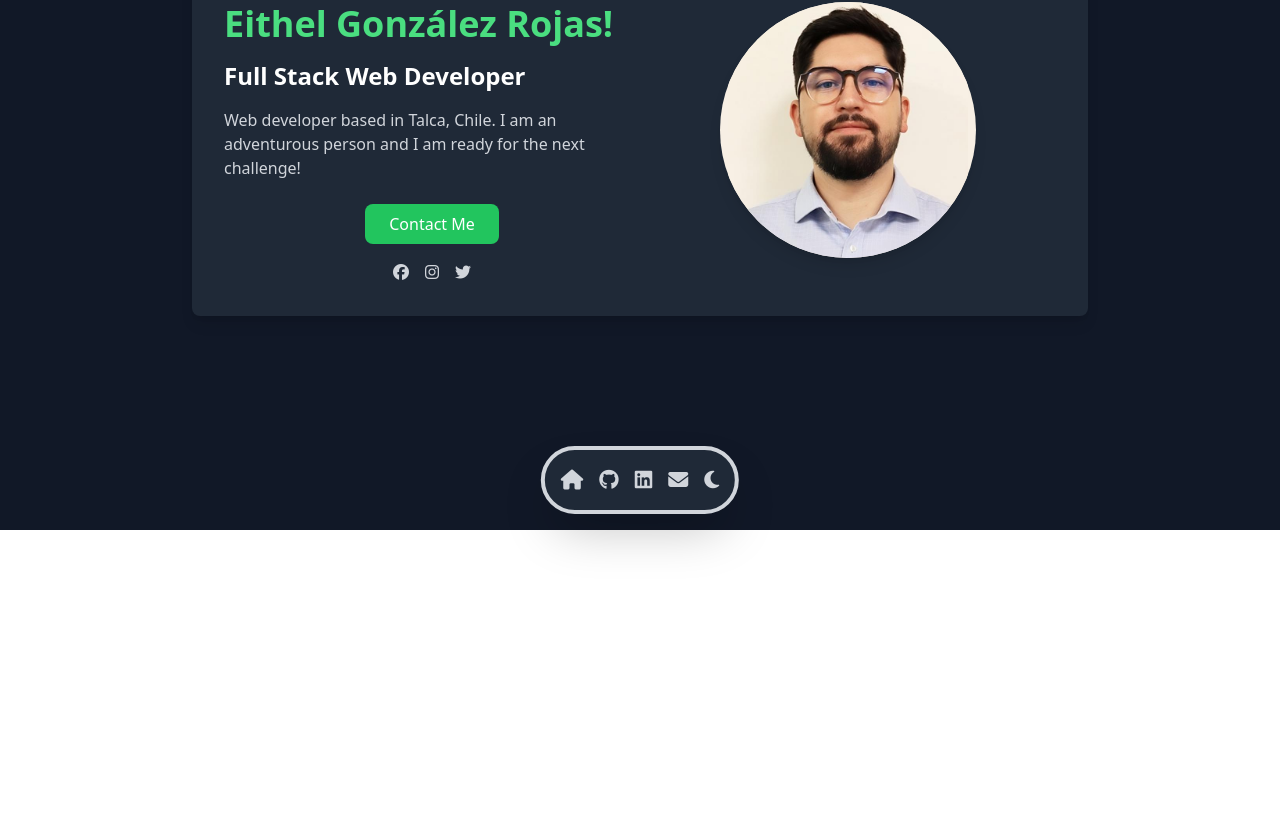
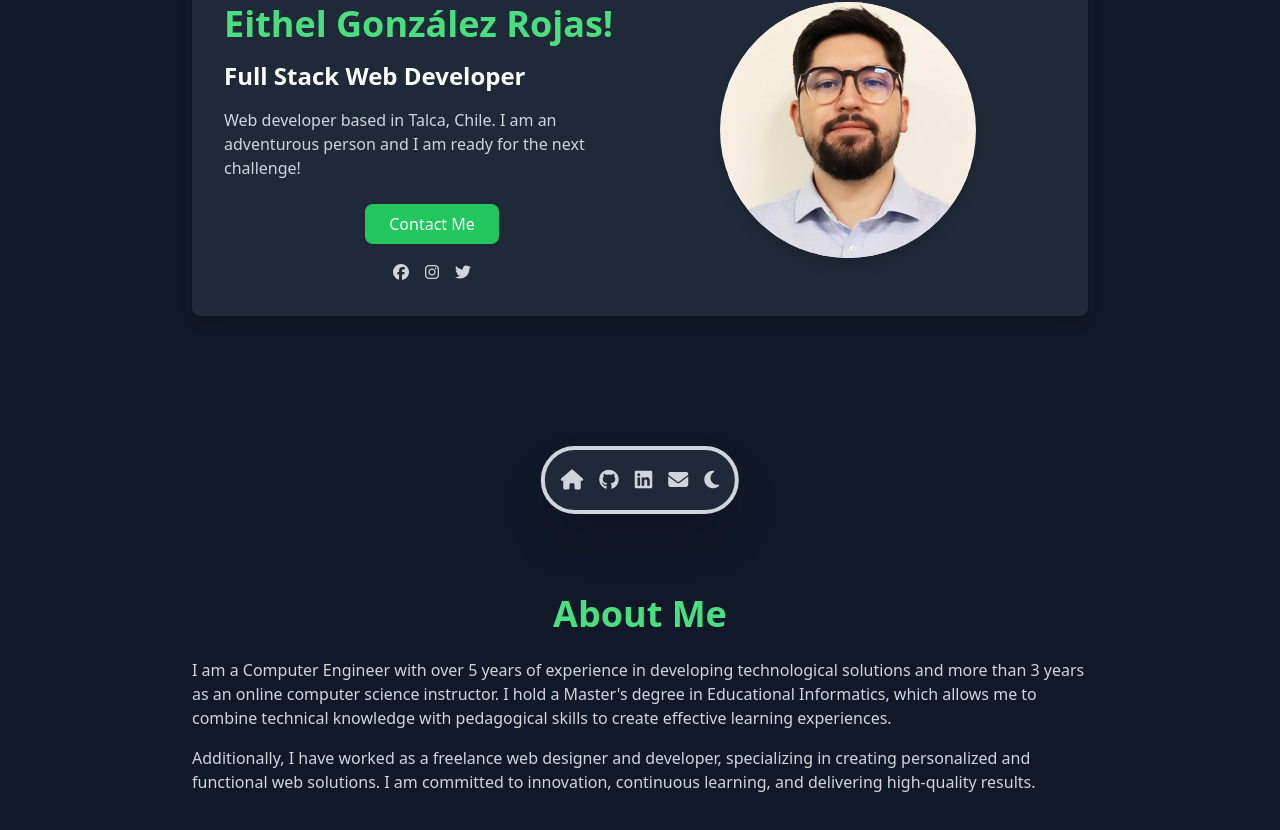
Before and after one commit to eigonzalezrojas/my-portfolio, a React (Vite) app: page / in a window 1280 px wide. Shown: the part 270-1100 px from the top of the page. Before the commit the page ends 800 px from the top, so only its background shows below. Built offline with nearby package versions, Linux system fonts and the light colour scheme.

Commit message:
about component

```diff
--- a/src/App.css
+++ b/src/App.css
@@ -1,7 +1,7 @@
 #root {
   max-width: 1280px;
   margin: 0 auto;
-  padding: 2rem;
+  padding: 0;
   text-align: center;
 }
 
--- a/src/App.jsx
+++ b/src/App.jsx
@@ -2,12 +2,18 @@ import React from "react";
 import Navbar from "./components/Navbar";
 import Presentation from "./components/Presentation";
 import Navigation from "./components/Navigation";
+import About from "./components/About";
 
 function App() {
   return (
-    <div className="relative min-h-screen">
+    <div className="relative min-h-screen flex flex-col">
       <Navbar />
-      <Presentation />
+      <section className="mb-0">
+        <Presentation />
+      </section>
+      <section className="mt-0">
+        <About />
+      </section>
       <Navigation />
     </div>
   );
--- a/src/components/About.jsx
+++ b/src/components/About.jsx
@@ -1,13 +1,18 @@
-import React from "react";
-
 function About() {
   return (
-    <section className="about">
-      <h2>Acerca de mí</h2>
-      <p>
-        Ingeniero en Informática con más de 5 años de experiencia en el desarrollo de soluciones tecnológicas y más de 3 años como docente en informática, especializado en la enseñanza online. Poseo un Magíster en Informática Educacional, lo que me permite combinar conocimientos técnicos con habilidades pedagógicas para crear experiencias de aprendizaje efectivas. Además, he trabajado como freelance en el diseño y desarrollo de sitios web y sistemas web, destacándome por ofrecer soluciones personalizadas y funcionales. Comprometido con la innovación, el aprendizaje continuo y la entrega de resultados de alta calidad.
-      </p>
-    </section>
+    <div className="bg-gray-900 text-white flex items-center justify-center p-4 py-16">
+      <div className="max-w-4xl w-full">
+        <h2 className="text-3xl sm:text-4xl font-bold text-green-400 mb-6 text-center">
+          About Me
+        </h2>
+        <p className="text-gray-300 text-sm sm:text-base leading-relaxed">
+          I am a Computer Engineer with over 5 years of experience in developing technological solutions and more than 3 years as an online computer science instructor. I hold a Master's degree in Educational Informatics, which allows me to combine technical knowledge with pedagogical skills to create effective learning experiences.
+        </p>
+        <p className="text-gray-300 text-sm sm:text-base leading-relaxed mt-4">
+          Additionally, I have worked as a freelance web designer and developer, specializing in creating personalized and functional web solutions. I am committed to innovation, continuous learning, and delivering high-quality results.
+        </p>
+      </div>
+    </div>
   );
 }
 
--- a/src/components/Presentation.jsx
+++ b/src/components/Presentation.jsx
@@ -1,10 +1,7 @@
-import React from "react";
-
 function Presentation() {
   return (
-    <div className="bg-gray-900 text-white min-h-screen flex items-center justify-center p-4">
+    <div className="bg-gray-900 text-white min-h-screen flex items-center justify-center p-4 mb-0">
       <div className="flex flex-col lg:flex-row items-center bg-gray-800 p-6 md:p-8 rounded-lg shadow-lg max-w-4xl w-full">
-
         <div className="lg:w-1/2 text-center lg:text-left mb-6 lg:mb-0">
           <p className="text-green-400 uppercase tracking-wide text-sm mb-2">
             Hello, I'm
@@ -36,8 +33,6 @@ function Presentation() {
             </div>
           </div>
         </div>
-
-
         <div className="lg:w-1/2 flex justify-center">
           <div className="w-44 h-44 sm:w-52 sm:h-52 md:w-64 md:h-64 rounded-full overflow-hidden shadow-lg bg-gray-700 p-2 flex items-center justify-center" style={{ backgroundColor: "rgb(247, 239, 228)" }}>
             <img
```
